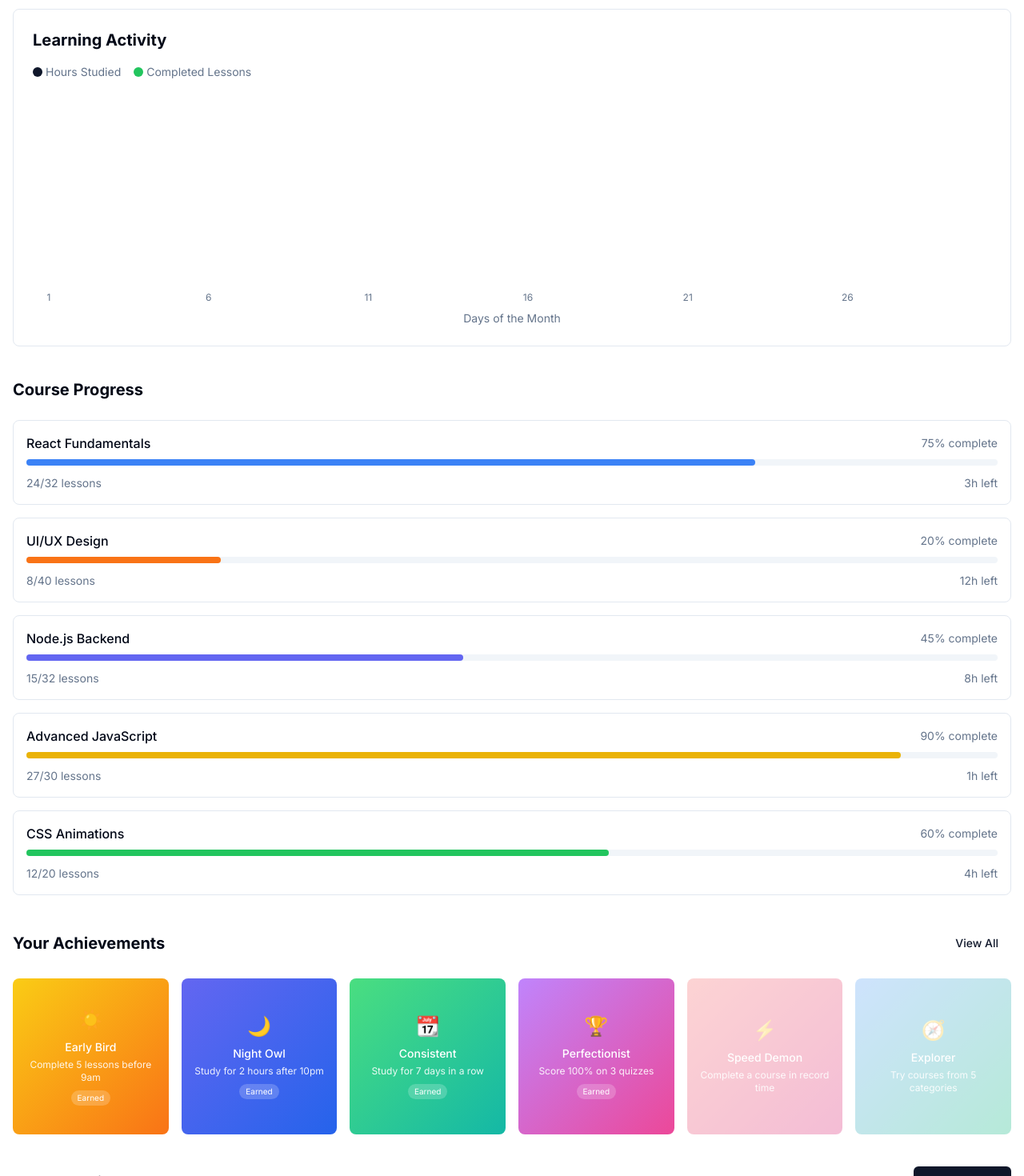
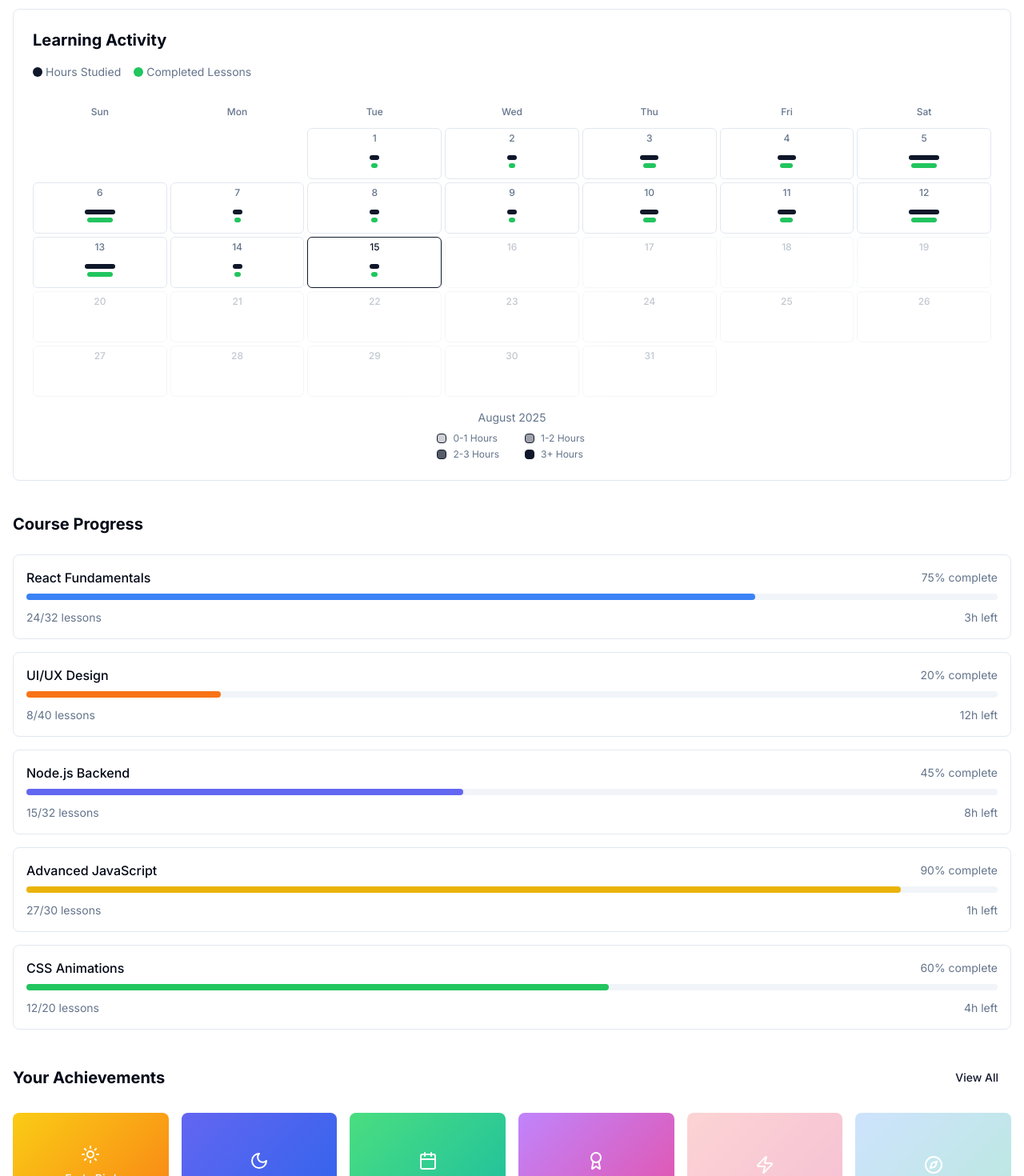
Before and after one commit to ankit2103/Learnify, a Next.js app: page /progress in a window 1280 px wide. Shown: the part 440-1910 px from the top of the page at 80% size. Built offline with nearby package versions, Linux system fonts and the light colour scheme.

Commit message:
Fix: Implemented proper calendar + themed icons for achievements

```diff
--- a/app/(dashboard)/(routes)/progress/page.tsx
+++ b/app/(dashboard)/(routes)/progress/page.tsx
@@ -1,5 +1,5 @@
 import { UserButton } from "@clerk/nextjs"
-import { BookOpen, BarChart3, Calendar, ArrowUpRight } from "lucide-react"
+import { BookOpen, BarChart3, Calendar, ArrowUpRight, Sun, Moon, CheckSquare, Award, Zap, Compass } from "lucide-react"
 import { Button } from "@/components/ui/button"
 
 export default function ProgressPage() {
@@ -106,7 +106,7 @@ export default function ProgressPage() {
           </div>
         </section>
 
-        {/* Learning Time Chart */}
+        {/* Learning Activity Calendar */}
         <section className="mb-10 p-6 bg-card rounded-lg border border-border">
           <h2 className="text-xl font-bold text-foreground mb-4">Learning Activity</h2>
           <div className="flex items-center mb-6">
@@ -119,30 +119,82 @@ export default function ProgressPage() {
               <span className="text-muted-foreground">Completed Lessons</span>
             </div>
           </div>
-          <div className="h-64">
-            {/* Simulated Chart - Would be replaced with a real chart component */}
-            <div className="w-full h-full flex items-end">
-              {Array.from({ length: 30 }).map((_, index) => (
-                <div key={index} className="flex-1 flex flex-col items-center justify-end">
-                  <div className="flex flex-col items-center mb-1">
-                    <div className="w-full max-w-[10px] bg-primary rounded-t h-[20px]" style={{
-                      height: `${Math.floor(Math.random() * 80) + 20}px`,
-                      opacity: index > 23 ? 0.5 : 1,
-                    }}></div>
-                    <div className="w-full max-w-[10px] bg-green-500 rounded-t h-[20px] mt-0.5" style={{
-                      height: `${Math.floor(Math.random() * 60) + 10}px`,
-                      opacity: index > 23 ? 0.5 : 1,
-                    }}></div>
-                  </div>
-                  {index % 5 === 0 && (
-                    <span className="text-xs text-muted-foreground mt-1">{index + 1}</span>
-                  )}
+
+          {/* Calendar Grid */}
+          <div className="mb-4">
+            {/* Week days header */}
+            <div className="grid grid-cols-7 gap-1 mb-1">
+              {["Sun", "Mon", "Tue", "Wed", "Thu", "Fri", "Sat"].map((day) => (
+                <div key={day} className="text-center text-xs font-medium text-muted-foreground py-2">
+                  {day}
                 </div>
               ))}
             </div>
+
+            {/* Calendar body */}
+            <div className="grid grid-cols-7 gap-1">
+              {/* Empty spaces for start of month */}
+              {Array.from({ length: 2 }).map((_, i) => (
+                <div key={`empty-start-${i}`} className="h-12 sm:h-16 rounded-md"></div>
+              ))}
+
+              {/* Calendar days */}
+              {Array.from({ length: 31 }).map((_, index) => {
+                // Calculate activity metrics - more realistic pattern
+                const day = index + 1;
+                const isWeekend = (day + 2) % 7 === 0 || (day + 1) % 7 === 0;
+                const studyHours = isWeekend ? 2.5 : (day % 7 === 3 || day % 7 === 4) ? 1.5 : 0.8;
+                const lessonsCompleted = isWeekend ? 4 : (day % 7 === 3 || day % 7 === 4) ? 2 : 1;
+                const isCurrentDay = day === 15;
+                const isPastDay = day <= 15;
+                const opacity = isPastDay ? 1 : 0.4;
+
+                return (
+                  <div
+                    key={`day-${day}`}
+                    className={`h-12 sm:h-16 rounded-md flex flex-col items-center justify-start p-1 border ${isCurrentDay ? 'border-primary' : 'border-border'} ${isPastDay ? '' : 'opacity-40'}`}
+                  >
+                    <span className={`text-xs font-medium mb-1 ${isCurrentDay ? 'text-primary' : 'text-muted-foreground'}`}>
+                      {day}
+                    </span>
+
+                    {/* Activity indicators */}
+                    {isPastDay && (
+                      <div className="flex flex-col items-center justify-center flex-grow">
+                        <div className="flex items-center mb-1">
+                          <div className="w-full h-1.5 bg-primary rounded-full" style={{width: `${studyHours * 15}px`}}></div>
+                        </div>
+                        <div className="flex items-center">
+                          <div className="w-full h-1.5 bg-green-500 rounded-full" style={{width: `${lessonsCompleted * 8}px`}}></div>
+                        </div>
+                      </div>
+                    )}
+                  </div>
+                );
+              })}
+            </div>
           </div>
-          <div className="flex justify-center mt-2">
-            <span className="text-sm text-muted-foreground">Days of the Month</span>
+
+          <div className="mt-4 flex flex-col items-center">
+            <span className="text-sm text-muted-foreground mb-2">August 2025</span>
+            <div className="text-xs text-muted-foreground grid grid-cols-2 gap-x-8 gap-y-1">
+              <div className="flex items-center">
+                <div className="w-3 h-3 mr-2 bg-primary/20 border border-primary rounded-sm"></div>
+                <span>0-1 Hours</span>
+              </div>
+              <div className="flex items-center">
+                <div className="w-3 h-3 mr-2 bg-primary/40 border border-primary rounded-sm"></div>
+                <span>1-2 Hours</span>
+              </div>
+              <div className="flex items-center">
+                <div className="w-3 h-3 mr-2 bg-primary/70 border border-primary rounded-sm"></div>
+                <span>2-3 Hours</span>
+              </div>
+              <div className="flex items-center">
+                <div className="w-3 h-3 mr-2 bg-primary border border-primary rounded-sm"></div>
+                <span>3+ Hours</span>
+              </div>
+            </div>
           </div>
         </section>
 
@@ -182,15 +234,15 @@ export default function ProgressPage() {
           </div>
           <div className="grid grid-cols-2 sm:grid-cols-3 md:grid-cols-4 lg:grid-cols-6 gap-4">
             {[
-              { name: "Early Bird", desc: "Complete 5 lessons before 9am", color: "bg-gradient-to-br from-yellow-400 to-orange-500", icon: "☀️" },
-              { name: "Night Owl", desc: "Study for 2 hours after 10pm", color: "bg-gradient-to-br from-indigo-500 to-blue-600", icon: "🌙" },
-              { name: "Consistent", desc: "Study for 7 days in a row", color: "bg-gradient-to-br from-green-400 to-teal-500", icon: "📆" },
-              { name: "Perfectionist", desc: "Score 100% on 3 quizzes", color: "bg-gradient-to-br from-purple-400 to-pink-500", icon: "🏆" },
-              { name: "Speed Demon", desc: "Complete a course in record time", color: "bg-gradient-to-br from-red-400 to-pink-600", icon: "⚡" },
-              { name: "Explorer", desc: "Try courses from 5 categories", color: "bg-gradient-to-br from-blue-400 to-emerald-500", icon: "🧭" },
+              { name: "Early Bird", desc: "Complete 5 lessons before 9am", color: "bg-gradient-to-br from-yellow-400 to-orange-500", icon: <Sun className="h-6 w-6" /> },
+              { name: "Night Owl", desc: "Study for 2 hours after 10pm", color: "bg-gradient-to-br from-indigo-500 to-blue-600", icon: <Moon className="h-6 w-6" /> },
+              { name: "Consistent", desc: "Study for 7 days in a row", color: "bg-gradient-to-br from-green-400 to-teal-500", icon: <Calendar className="h-6 w-6" /> },
+              { name: "Perfectionist", desc: "Score 100% on 3 quizzes", color: "bg-gradient-to-br from-purple-400 to-pink-500", icon: <Award className="h-6 w-6" /> },
+              { name: "Speed Demon", desc: "Complete a course in record time", color: "bg-gradient-to-br from-red-400 to-pink-600", icon: <Zap className="h-6 w-6" /> },
+              { name: "Explorer", desc: "Try courses from 5 categories", color: "bg-gradient-to-br from-blue-400 to-emerald-500", icon: <Compass className="h-6 w-6" /> },
             ].map((badge, index) => (
               <div key={index} className={`${index > 3 ? 'opacity-30' : ''} rounded-lg p-4 flex flex-col items-center justify-center text-center ${badge.color} text-white aspect-square hover:shadow-lg transition-shadow`}>
-                <span className="text-2xl mb-2">{badge.icon}</span>
+                <div className="mb-2">{badge.icon}</div>
                 <h3 className="font-medium text-sm mb-1">{badge.name}</h3>
                 <p className="text-xs opacity-90">{badge.desc}</p>
                 {index <= 3 && (
```
